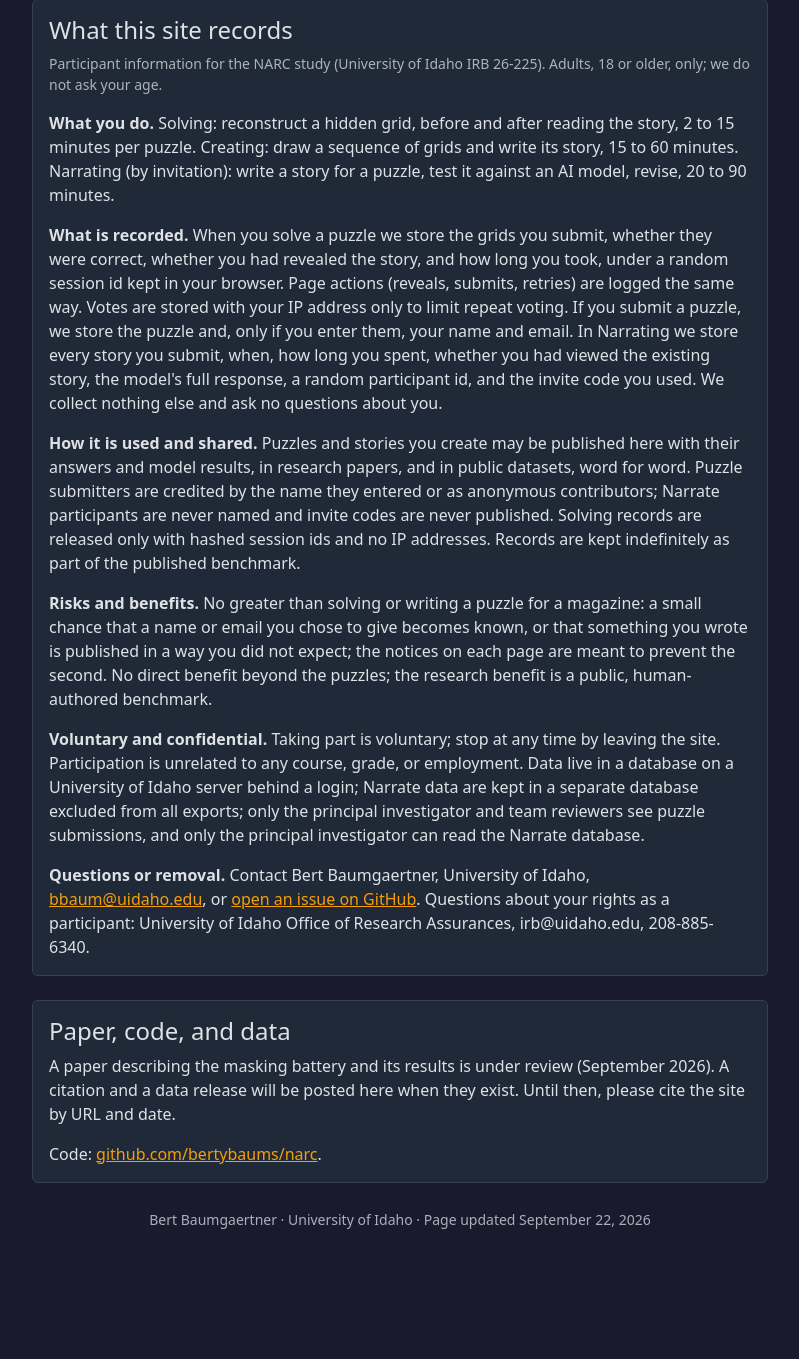
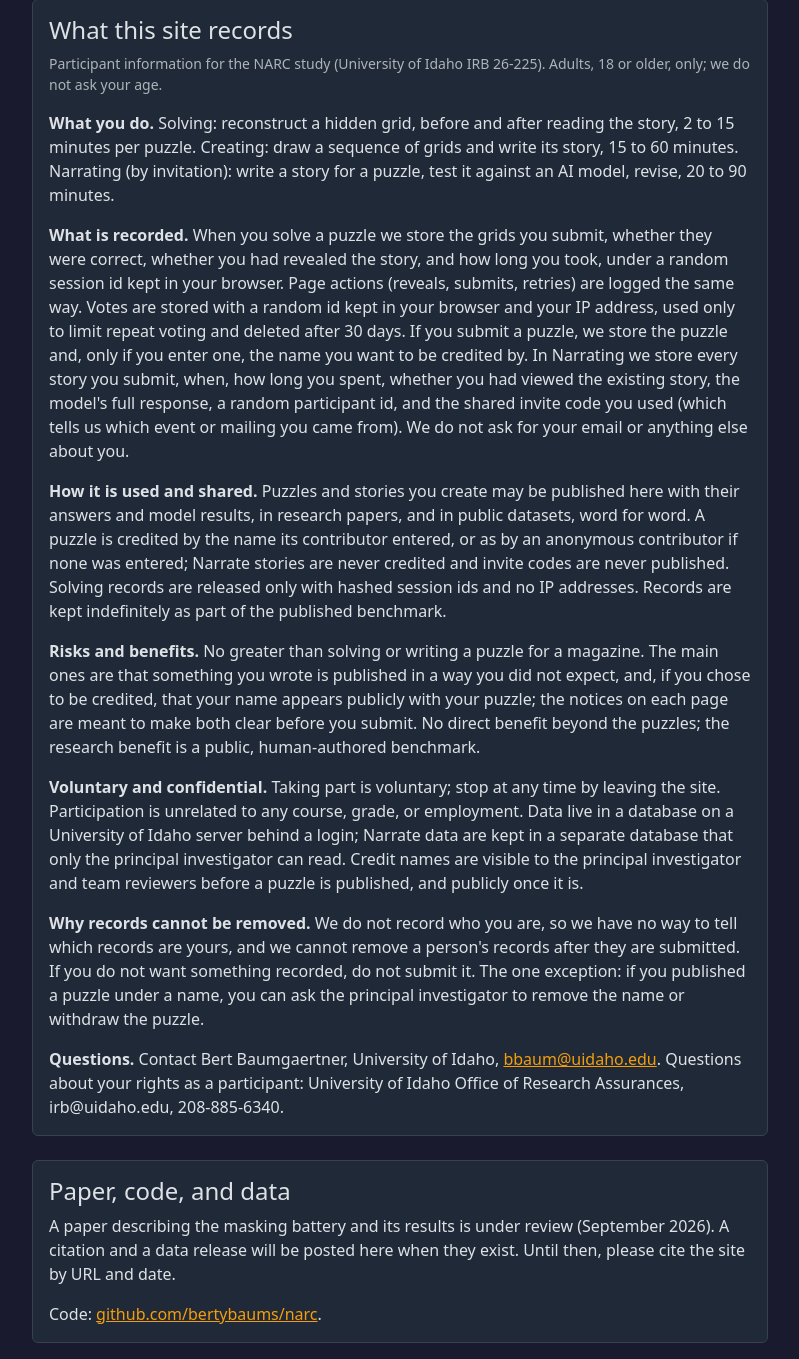
Before and after one commit to bertybaums/narc, a Flask app: page /about in a window 1280 px wide. Shown: the part 2662-4021 px from the top of the page, without its empty margins (240-1039 px from the left). Before the commit the page ends 3891 px from the top, so only its background shows below. Run offline with Flask 3, Linux system fonts and the light colour scheme; data that the repository does not hold is empty.

Commit message:
Revise participant notices for IRB 26-225 stipulations; purge vote IPs after 30 days
- Create: drop the email field (no longer stored); the optional name is now a
  "Credit" box, published with the puzzle; notice says contributors are not contacted
- Narrate: invite codes are shared per event or mailing; stories cannot be removed
  after submitting; acknowledgement updated
- About "What this site records": credit names, shared codes, 30-day IP deletion,
  why records cannot be removed, PI-only contact (GitHub route removed)
- db.purge_old_vote_ips, run at most hourly per worker via before_request

Co-Authored-By: Claude Opus 5.5 <noreply@anthropic.com>

```diff
--- a/db.py
+++ b/db.py
@@ -645,6 +645,20 @@ def get_puzzle_solve_stats(conn):
     return stats
 
 
+VOTE_IP_RETENTION_DAYS = 30
+
+
+def purge_old_vote_ips(conn, days=VOTE_IP_RETENTION_DAYS):
+    """Null out vote IP addresses older than `days` (IRB 26-225: IPs kept only for rate limiting)."""
+    cur = conn.execute(
+        """UPDATE votes SET ip_address=NULL
+           WHERE ip_address IS NOT NULL AND created_at < datetime('now', ?)""",
+        (f"-{int(days)} days",),
+    )
+    conn.commit()
+    return cur.rowcount
+
+
 def count_recent_votes_by_ip(conn, ip_address):
     row = conn.execute(
         """SELECT COUNT(*) as cnt FROM votes
--- a/server.py
+++ b/server.py
@@ -75,6 +75,26 @@ def _hide_drafts():
 
 def get_conn():
     return db.init_db()
+
+
+# Vote IPs are kept only for rate limiting (IRB 26-225); purge old ones at most once an hour
+# per worker so they go even when nobody votes.
+_last_ip_purge = datetime.min
+
+
+@app.before_request
+def _purge_old_vote_ips():
+    global _last_ip_purge
+    now = datetime.now()
+    if now - _last_ip_purge < timedelta(hours=1):
+        return
+    _last_ip_purge = now
+    try:
+        conn = get_conn()
+        db.purge_old_vote_ips(conn)
+        conn.close()
+    except Exception:
+        app.logger.exception("vote IP purge failed")
 
 
 # --- Auth helpers ---
@@ -1020,7 +1040,7 @@ def api_create_puzzle():
             conn, sub_type, json.dumps(data),
             target_puzzle_id=data.get("original_puzzle_id"),
             submitter_name=data.get("submitter_name"),
-            submitter_email=data.get("submitter_email"),
+            submitter_email=None,  # email no longer collected (IRB 26-225)
         )
         db.log_activity(conn, None, "submit_puzzle", "submission",
                         str(sid), f"Visitor submitted '{title}'")
@@ -1056,7 +1076,7 @@ def api_add_variant(puzzle_id):
             conn, "variant", json.dumps(payload),
             target_puzzle_id=puzzle_id,
             submitter_name=data.get("submitter_name"),
-            submitter_email=data.get("submitter_email"),
+            submitter_email=None,  # email no longer collected (IRB 26-225)
         )
         db.log_activity(conn, None, "submit_variant", "submission",
                         str(sid), f"Visitor submitted variant for {puzzle_id}")
--- a/static/js/create.js
+++ b/static/js/create.js
@@ -347,9 +347,7 @@ function savePuzzle() {
     // Include submitter info and revision flag for visitors
     if (!IS_ADMIN) {
         const nameEl = document.getElementById('submitter-name');
-        const emailEl = document.getElementById('submitter-email');
         if (nameEl) data.submitter_name = nameEl.value.trim();
-        if (emailEl) data.submitter_email = emailEl.value.trim();
     }
     if (IS_REVISION) {
         data.is_revision = true;
--- a/templates/about.html
+++ b/templates/about.html
@@ -109,11 +109,12 @@
         <h4 id="records">What this site records</h4>
         <p class="text-muted small">Participant information for the NARC study (University of Idaho IRB 26-225). Adults, 18 or older, only; we do not ask your age.</p>
         <p><strong>What you do.</strong> Solving: reconstruct a hidden grid, before and after reading the story, 2 to 15 minutes per puzzle. Creating: draw a sequence of grids and write its story, 15 to 60 minutes. Narrating (by invitation): write a story for a puzzle, test it against an AI model, revise, 20 to 90 minutes.</p>
-        <p><strong>What is recorded.</strong> When you solve a puzzle we store the grids you submit, whether they were correct, whether you had revealed the story, and how long you took, under a random session id kept in your browser. Page actions (reveals, submits, retries) are logged the same way. Votes are stored with your IP address only to limit repeat voting. If you submit a puzzle, we store the puzzle and, only if you enter them, your name and email. In Narrating we store every story you submit, when, how long you spent, whether you had viewed the existing story, the model's full response, a random participant id, and the invite code you used. We collect nothing else and ask no questions about you.</p>
-        <p><strong>How it is used and shared.</strong> Puzzles and stories you create may be published here with their answers and model results, in research papers, and in public datasets, word for word. Puzzle submitters are credited by the name they entered or as anonymous contributors; Narrate participants are never named and invite codes are never published. Solving records are released only with hashed session ids and no IP addresses. Records are kept indefinitely as part of the published benchmark.</p>
-        <p><strong>Risks and benefits.</strong> No greater than solving or writing a puzzle for a magazine: a small chance that a name or email you chose to give becomes known, or that something you wrote is published in a way you did not expect; the notices on each page are meant to prevent the second. No direct benefit beyond the puzzles; the research benefit is a public, human-authored benchmark.</p>
-        <p><strong>Voluntary and confidential.</strong> Taking part is voluntary; stop at any time by leaving the site. Participation is unrelated to any course, grade, or employment. Data live in a database on a University of Idaho server behind a login; Narrate data are kept in a separate database excluded from all exports; only the principal investigator and team reviewers see puzzle submissions, and only the principal investigator can read the Narrate database.</p>
-        <p class="mb-0"><strong>Questions or removal.</strong> Contact Bert Baumgaertner, University of Idaho, <a href="mailto:bbaum@uidaho.edu" style="color:#f59e0b;">bbaum@uidaho.edu</a>, or <a href="https://github.com/bertybaums/narc/issues" style="color:#f59e0b;">open an issue on GitHub</a>. Questions about your rights as a participant: University of Idaho Office of Research Assurances, irb@uidaho.edu, 208-885-6340.</p>
+        <p><strong>What is recorded.</strong> When you solve a puzzle we store the grids you submit, whether they were correct, whether you had revealed the story, and how long you took, under a random session id kept in your browser. Page actions (reveals, submits, retries) are logged the same way. Votes are stored with a random id kept in your browser and your IP address, used only to limit repeat voting and deleted after 30 days. If you submit a puzzle, we store the puzzle and, only if you enter one, the name you want to be credited by. In Narrating we store every story you submit, when, how long you spent, whether you had viewed the existing story, the model's full response, a random participant id, and the shared invite code you used (which tells us which event or mailing you came from). We do not ask for your email or anything else about you.</p>
+        <p><strong>How it is used and shared.</strong> Puzzles and stories you create may be published here with their answers and model results, in research papers, and in public datasets, word for word. A puzzle is credited by the name its contributor entered, or as by an anonymous contributor if none was entered; Narrate stories are never credited and invite codes are never published. Solving records are released only with hashed session ids and no IP addresses. Records are kept indefinitely as part of the published benchmark.</p>
+        <p><strong>Risks and benefits.</strong> No greater than solving or writing a puzzle for a magazine. The main ones are that something you wrote is published in a way you did not expect, and, if you chose to be credited, that your name appears publicly with your puzzle; the notices on each page are meant to make both clear before you submit. No direct benefit beyond the puzzles; the research benefit is a public, human-authored benchmark.</p>
+        <p><strong>Voluntary and confidential.</strong> Taking part is voluntary; stop at any time by leaving the site. Participation is unrelated to any course, grade, or employment. Data live in a database on a University of Idaho server behind a login; Narrate data are kept in a separate database that only the principal investigator can read. Credit names are visible to the principal investigator and team reviewers before a puzzle is published, and publicly once it is.</p>
+        <p><strong>Why records cannot be removed.</strong> We do not record who you are, so we have no way to tell which records are yours, and we cannot remove a person's records after they are submitted. If you do not want something recorded, do not submit it. The one exception: if you published a puzzle under a name, you can ask the principal investigator to remove the name or withdraw the puzzle.</p>
+        <p class="mb-0"><strong>Questions.</strong> Contact Bert Baumgaertner, University of Idaho, <a href="mailto:bbaum@uidaho.edu" style="color:#f59e0b;">bbaum@uidaho.edu</a>. Questions about your rights as a participant: University of Idaho Office of Research Assurances, irb@uidaho.edu, 208-885-6340.</p>
     </div>
 </div>
 
--- a/templates/narrate_gate.html
+++ b/templates/narrate_gate.html
@@ -11,7 +11,7 @@
 
 <div class="card mb-4">
     <div class="card-body">
-        <p>This part of NARC is a research study open by invitation, for adults 18 or older. Enter the invite code you were given to take part.</p>
+        <p>This part of NARC is a research study open by invitation, for adults 18 or older. Enter the invite code from your invitation to take part. Everyone invited through the same event or mailing uses the same code.</p>
         <form method="POST" action="{{ url_for('narrate.join') }}" class="d-flex gap-2 flex-wrap" autocomplete="off">
             <label for="invite-code" class="visually-hidden">Invite code</label>
             <input id="invite-code" type="text" name="code" class="form-control narrate-code-input"
@@ -59,7 +59,7 @@
             <li>The model's full response, and whether it solved the puzzle.</li>
         </ul>
         <p class="mb-2">Stories you write may be published, word for word, on this site, in papers, and in public datasets, without your name or invite code.</p>
-        <p class="mb-0 small text-muted">We don't ask for your name or email. Your submissions are linked to a random ID kept in this browser and to the invite code you used.</p>
+        <p class="mb-0 small text-muted">We don't ask for your name or email. Your submissions are linked to a random ID kept in this browser and to the invite code, which is shared by everyone invited through the same event or mailing. Because of that, we cannot find or remove your stories after you submit them. Please do not put your name or other personal information in a story.</p>
     </div>
 </div>
 
@@ -68,7 +68,7 @@
         <div class="form-check mb-3">
             <input class="form-check-input" type="checkbox" name="ack" value="yes" id="ack" required>
             <label class="form-check-label" for="ack">
-                I understand that every narrative I submit is recorded.
+                I understand that every narrative I submit is recorded and cannot be removed afterwards.
             </label>
         </div>
         <button type="submit" class="btn btn-narc">Start</button>
```
Also changed, not shown: templates/create.html (+6 -15 lines).
